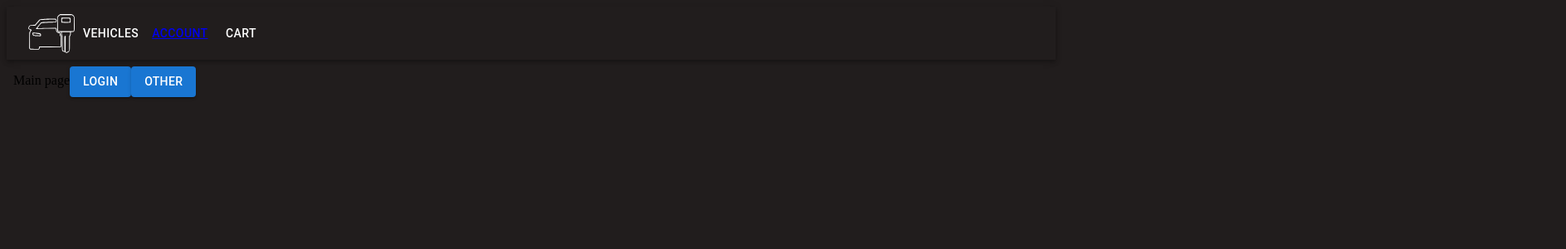
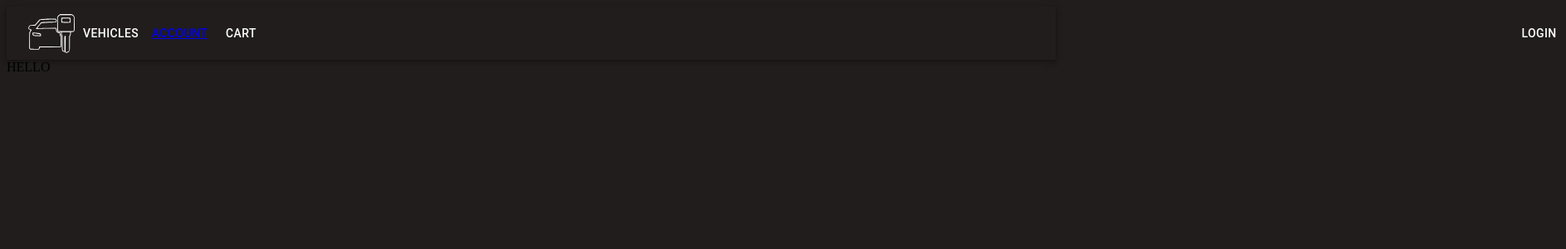
Before and after one commit to evanharr/SuperSimple3444, a React (Create React App) app: page / in a window 1280 px wide. Shown: the top 300 px of the page at 83% size, 1887 px wide, since content can reach past the window. Built offline with nearby package versions, Linux system fonts and the light colour scheme.

Commit message:
moved login button to navbar

```diff
--- a/src/Home.jsx
+++ b/src/Home.jsx
@@ -5,23 +5,11 @@ import Login from './Login'
 
 
 function Home(){
-    const [loginOpen, setLoginOpen] = useState(false);
-    const [OtherOpen, setOtherOpen] = useState(false);
+
     return(
 
     <div>
-        <body>
-    Main page
-    <Button variant="contained" className='OpenLogin' onClick={() => setLoginOpen(true)}>
-    Login
-    </Button>
-    <Button variant="contained" className='OpenOther' onClick={() => setOtherOpen(true)}>
-    Other
-    </Button>
-
-    <Modal open={loginOpen} onClose={() => setLoginOpen(false)}><Login /></Modal>
-    <Modal open={OtherOpen} onClose={() => setOtherOpen(false)}>Test</Modal>
-    </body>
+ HELLO
     </div>
     )
 }
--- a/src/Modal.js
+++ b/src/Modal.js
@@ -2,6 +2,7 @@ import React from 'react';
 import ReactDom from 'react-dom';
 import IconButton from '@mui/material/IconButton';
 import CloseIcon from '@mui/icons-material/Close';
+import { whileStatement } from '@babel/types';
 
 //Puts component in center
 const MODAL_STYLES = {
@@ -28,7 +29,8 @@ const OVERLAY_STYLES = {
 const CLOSE_STYLE = {
     position: 'absolute',
     top: 0,
-    left: 0
+    left: 0,
+    color: 'white',
 }
 
 export default function Modal({ open, children, onClose }) {
--- a/src/components/NavBar.jsx
+++ b/src/components/NavBar.jsx
@@ -1,11 +1,16 @@
-import React from "react";
-import { AppBar } from "@mui/material";
+import {React, useState} from 'react';
+import { AppBar, Typography } from "@mui/material";
 import Toolbar from '@mui/material/Toolbar';
 import CarIcon from '../Logos/carIcon.jsx'
 import Button from '@mui/material/Button'
 import { Link } from 'react-router-dom'
+import Modal from '../Modal'
+import Login from '../Login'
+
 
 function NavBar(){
+
+const [loginOpen, setLoginOpen] = useState(false);
     return(
 <AppBar position ='static' style={{backgroundColor:'#211D1D'}}>
 
@@ -14,7 +19,9 @@ function NavBar(){
         <Button style={{color:'white'}}>Vehicles</Button>
         <Button style={{color:'white'}}><Link to="/account-info">Account</Link></Button>
         <Button style={{color:'white'}}>Cart</Button>
+        <Button style={{color:'white', left: 1500}} className='OpenLogin' onClick={() => setLoginOpen(true)}> Login </Button>
         </Toolbar>
+        <Modal open={loginOpen} onClose={() => setLoginOpen(false)}><Login /></Modal>
 </AppBar>
 
     )
```
